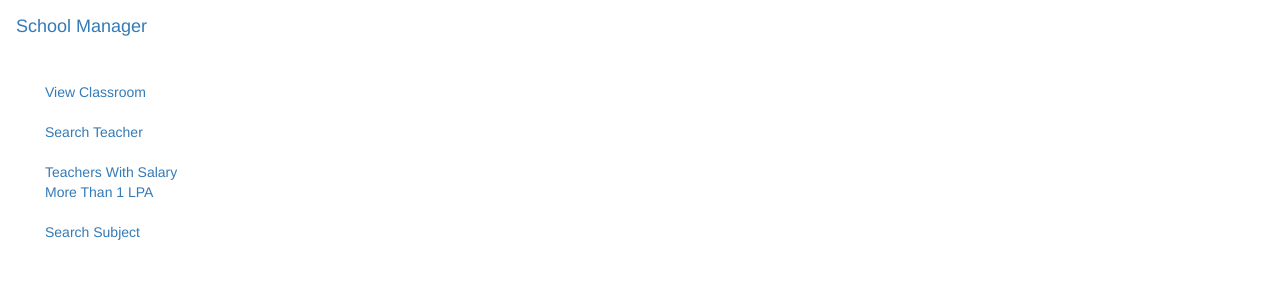
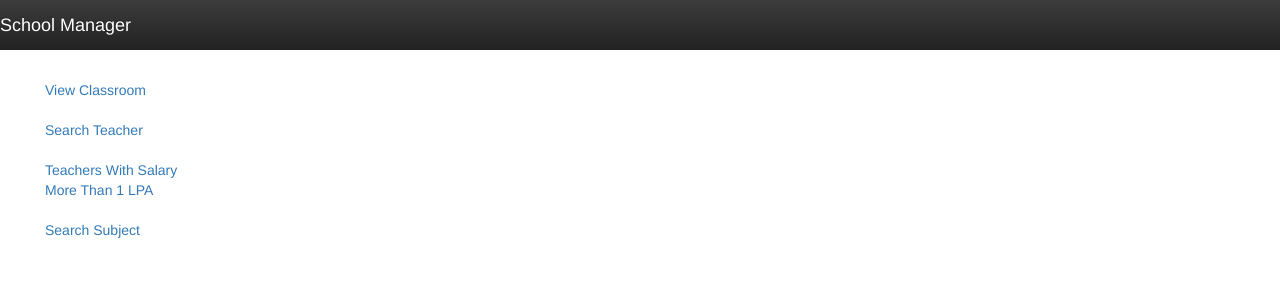
Before and after one commit to maheshgudi/school-management-dashboard, a Django app: page / in a window 1280 px wide. Shown: the top 300 px of the page. Run offline with Django 3.2, Linux system fonts and the light colour scheme; some libraries are stand-ins or nearby versions.

Commit message:
Add navbar on base.html

```diff
--- a/entity/templates/entity/base.html
+++ b/entity/templates/entity/base.html
@@ -38,7 +38,7 @@
      <div class="content">
       <nav class="navbar">
         <div class="container-fluid">
-            <div class="navbar-header">
+            <div class="navbar-header  navbar-inverse navbar-fixed-top">
               <a class="navbar-brand" href="{% url 'home' %}">School Manager</a>
             </div>
         </div>
--- a/schoolmanager/settings.py
+++ b/schoolmanager/settings.py
@@ -25,7 +25,7 @@ SECRET_KEY = 'fak110poaw95fn8v!p6i&njgrweg8w67eka(gbridb4x%kfws&'
 # SECURITY WARNING: don't run with debug turned on in production!
 DEBUG = True
 
-ALLOWED_HOSTS = ["school-management-project.herokuapp.com"]
+ALLOWED_HOSTS = []
 
 
 # Application definition
```
